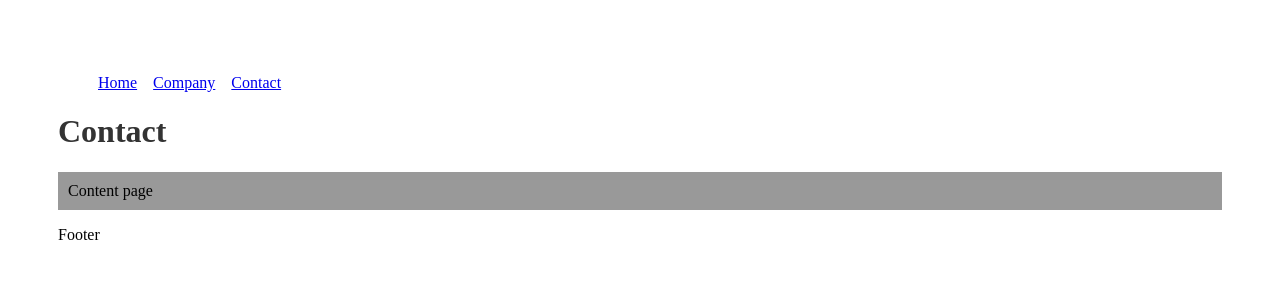
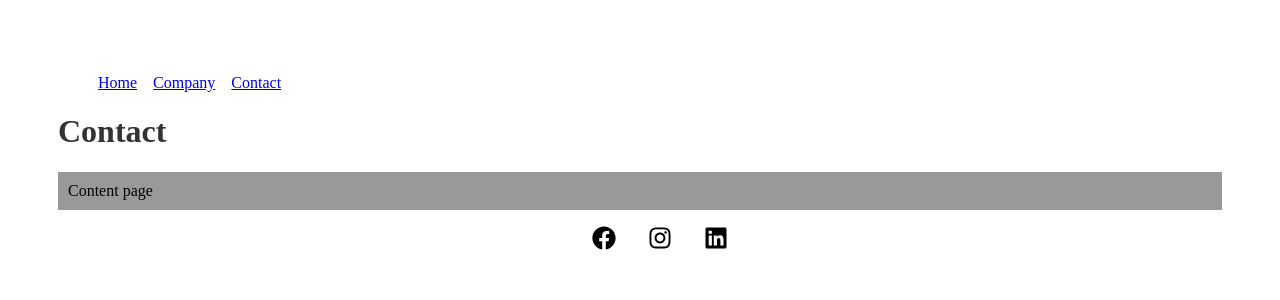
Before and after one commit to carlosarmatos/react-first-project, a React (Create React App) app: page /contact in a window 1280 px wide. Shown: the top 300 px of the page. Built offline with nearby package versions, Linux system fonts and the light colour scheme.

Commit message:
COMMIT: working with icons

```diff
--- a/package.json
+++ b/package.json
@@ -8,6 +8,7 @@
     "@testing-library/user-event": "^13.5.0",
     "react": "^18.2.0",
     "react-dom": "^18.2.0",
+    "react-icons": "^4.10.1",
     "react-router-dom": "^6.15.0",
     "react-scripts": "5.0.1",
     "web-vitals": "^2.1.4"
--- a/src/components/layout/Footer.js
+++ b/src/components/layout/Footer.js
@@ -1,7 +1,23 @@
+import { FaFacebook, FaInstagram, FaLinkedin } from "react-icons/fa";
+import styles from "./Footer.module.css";
+
 function Footer() {
 
-    return <footer>Footer</footer>
-
+    return (
+        <footer>
+           <ul className={styles.social_list}>
+            <li>
+                <FaFacebook />
+            </li>
+            <li>
+                <FaInstagram />
+            </li>
+            <li>
+                <FaLinkedin />
+            </li>
+           </ul>
+        </footer>
+    )
 }
 
 export default Footer
--- /dev/null
+++ b/src/components/layout/Footer.module.css
@@ -0,0 +1,15 @@
+.social_list {
+    display: flex;
+    justify-content: center;
+    align-items: center;
+}
+
+.social_list li {
+    margin: 0 1em;
+    list-style: none;
+}
+
+.social_list svg {
+    font-size: 1.5em;
+    cursor: pointer;
+}
```
Also changed, not shown: 1 other file (tests, documents, lock files or other folders).
